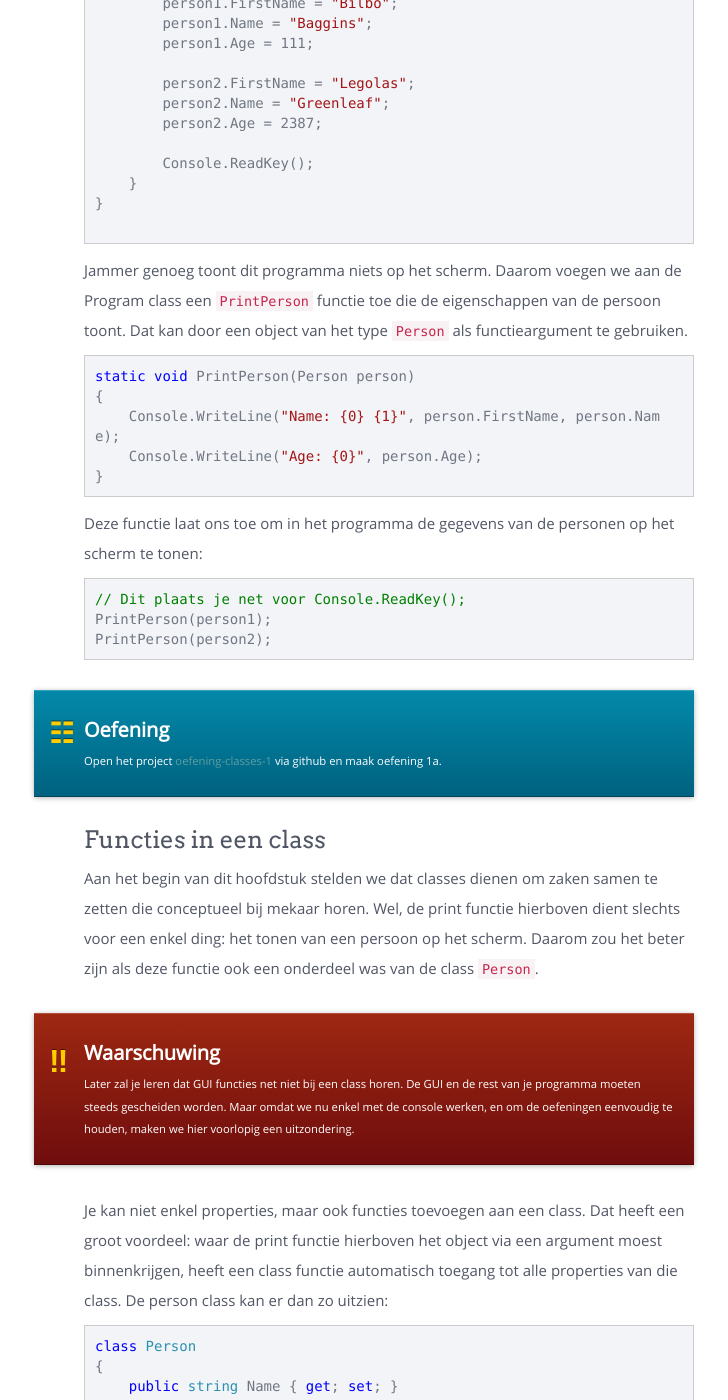
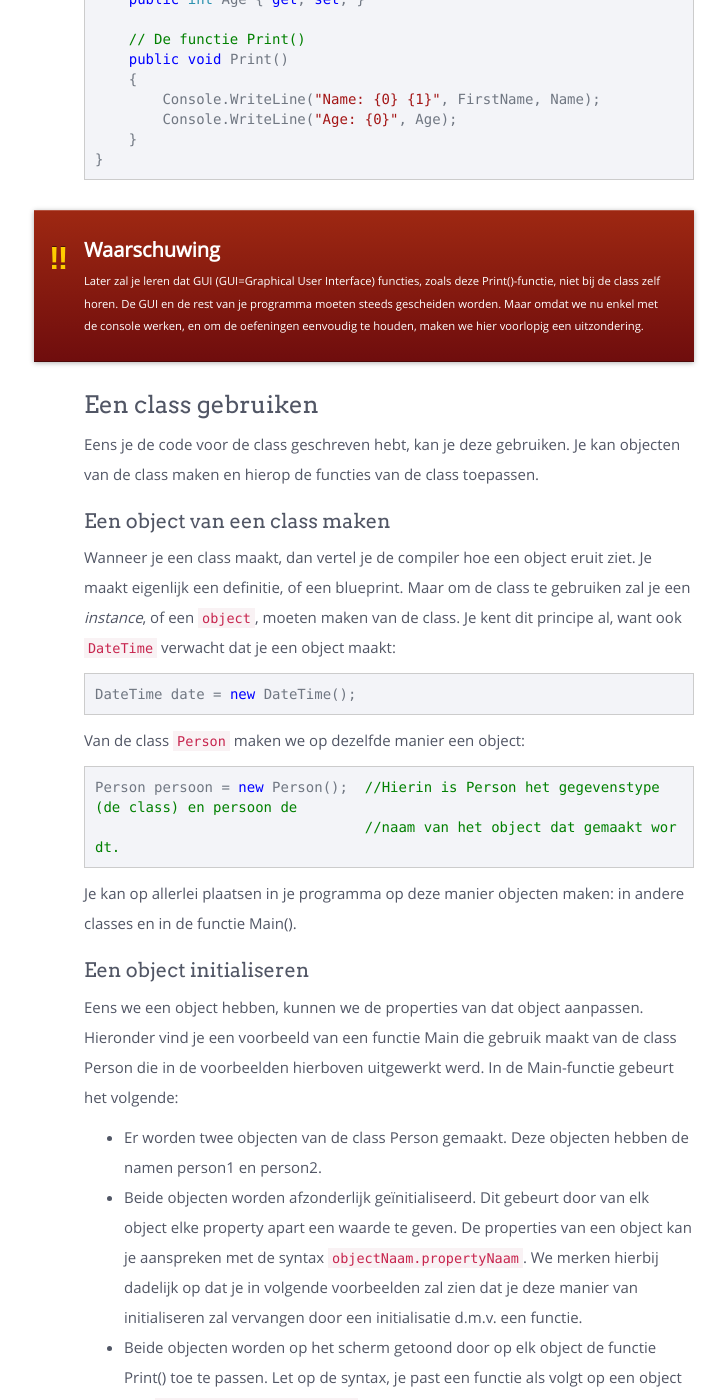
Before and after one commit to sma-it/sma-it.github.io, a Jekyll site: the page built from modules/advanced/_posts/2000-01-01-Class_Intro.md, in a window 1280 px wide and 1400 px high, scrolled down 2449 px. Shown: the whole window, without its empty margins (331-1059 px from the left). Built offline with Jekyll 4.4.1, drawn with Linux system fonts in a browser that asks for light colours; nearby versions of some CDN libraries; some of the changed text lies outside the part shown.

Commit message:
Reorganized content

````diff
--- a/modules/advanced/_posts/2000-01-01-Class_Intro.md
+++ b/modules/advanced/_posts/2000-01-01-Class_Intro.md
@@ -10,26 +10,31 @@
 
 ## Een class maken
 
+Bij het maken van een class zal je twee zaken aan de class toevoegen: properties en functies.
+
+### Properties toevoegen aan een class
+
 Tot hiertoe gebruikte je af en toe bestaande classes. Nu leer je hoe je zelf nieuwe classes maakt. Wanneer een programma groter wordt, dan is het bijna onmogelijk om het overzicht te bewaren zonder je eigen code in classes te plaatsen. Wanneer je bijvoorbeeld gegevens over personen moet verwerken in je programma, dan zou het logisch zijn dat je een class maakt waarin je gegevens over die persoon kan opslaan. De definitie van een class kan bijna overal, maar moet wel binnen een namespace zitten:
 
 ```csharp
 namespace MijnProgramma
 {
-    class Persoon
+    public class Persoon
     {
         // hier komt de inhoud van je class
     }
 }
 ```
 <div class="note protip">
-<p>Je kan een class samen met andere data in een bestand zetten. En bij oefeningen in deze cursus vragen we je dikwijls om dat te doen omdat dat eenvoudiger is om te verbeteren. Maar wanneer je aan een echt programma werkt dan zal je bijna altijd een bestand maken voor elke class, waarbij de bestandsnaam en de class naam dezelfde zijn.</p>
+<p>Je kan een class samen met andere data (bv. andere classes) in een bestand zetten. En bij oefeningen in deze cursus vragen we je dikwijls om dat te doen omdat dat eenvoudiger is om te verbeteren. Maar wanneer je aan een echt programma werkt dan zal je bijna altijd een bestand maken voor elke class, waarbij de bestandsnaam en de class naam dezelfde zijn.</p>
 </div>
 
 Met een lege class ben je natuurlijk niet veel. Als voorbeeld gaan we enkele properties toevoegen. Dit zijn de eigenschappen van een persoon die we willen onthouden. We starten met naam, voornaam en leeftijd. _(De namespace laten we vanaf nu achterwege om de voorbeelden kort te houden.)_
 
 ```csharp
-class Person
+public class Person
 {
+    // Properties
     public string Name { get; set; }
     public string FirstName { get; set; }
     public int Age { get; set; }
@@ -40,38 +45,89 @@
 * **public:** Hiermee geef je aan dat de property publiek is. Zonder _public_ zal je de waarde van een property niet kunnen raadplegen.
 * **type:** Het type van de property, zoals int, float of string. Maar je zal later zien dat dit ook een andere class kan zijn.
 * **naam:** De naam van de property zal je later gebruiken om de waarde op te vragen, net zoals je dat bij een gewone variabele doet.
-* **{ get; set; }** Hier komen we later op terug. Dit zorgt er voor dat je de waarde van de property kan opvragen EN wijzigen.
+* **{ get; set; }** Hier komen we in het volgende hoofdstuk over properties op terug. De vermelding van `get` EN `set` zorgt er voor dat je de waarde van de property kan opvragen EN wijzigen.
 
 <div class="note protip">
 <p>Visual Studio voorziet een handige shortcut voor het maken van properties. Typ `prop` en druk vervolgens twee maal op _tab_. De nodige code wordt automatisch aangevuld, en het woord `int` is geselecteerd. Typ nu het type en druk opnieuw twee maal op _tab_. Nu is de naam geselecteerd. Typ de naam en druk twee maal op enter. De cursor staat nu op de volgende regel, klaar voor de volgende property.</p>
 </div>
 
+### Functies in een class
+
+Een class kan naast properties ook functies bevatten. Deze functies kunnen gebruikt worden om acties op de objecten van de class uit te voeren. Als voorbeeld maken we een functie Print() die alle properties van een object van de class Person op het scherm toont.
+
+```csharp
+public class Person
+{
+    // Properties
+    public string Name { get; set; }
+    public string FirstName { get; set; }
+    public int Age { get; set; }
+
+    // De functie Print()
+    public void Print()
+    {
+        Console.WriteLine("Name: {0} {1}", FirstName, Name);
+        Console.WriteLine("Age: {0}", Age);
+    }
+}
+```
+<div class="note waarschuwing">
+<p>Later zal je leren dat GUI (GUI=Graphical User Interface) functies, zoals deze Print()-functie, niet bij de class zelf horen. De GUI en de rest van je programma moeten steeds gescheiden worden. Maar omdat we nu enkel met de console werken, en om de oefeningen eenvoudig te houden, maken we hier voorlopig een uitzondering.</p>
+</div>
+
 
 ## Een class gebruiken
 
-Wanneer je een `class` maakt, dan vertel je de compiler hoe een object eruit ziet. Je maakt eigenlijk een definitie, of een blueprint. Maar om de class te gebruiken zal je een _instance_, of een object, moeten maken van de class. Je kent dit principe al, want ook `DateTime` verwacht dat je een object maakt:
+Eens je de code voor de class geschreven hebt, kan je deze gebruiken. Je kan objecten van de class maken en hierop de functies van de class toepassen.
+
+### Een object van een class maken
+
+Wanneer je een class maakt, dan vertel je de compiler hoe een object eruit ziet. Je maakt eigenlijk een definitie, of een blueprint. Maar om de class te gebruiken zal je een _instance_, of een `object`, moeten maken van de class. Je kent dit principe al, want ook `DateTime` verwacht dat je een object maakt:
 
 ```csharp
 DateTime date = new DateTime();
 ```
 
-De class `Person` gebruiken doen we op dezelfde manier. Eens we een object hebben, kunnen we de properties van dat object aanpassen:
+Van de class `Person` maken we op dezelfde manier een object:
 
 ```csharp
-class Program
+Person persoon = new Person();  //Hierin is Person het gegevenstype (de class) en persoon de
+                                //naam van het object dat gemaakt wordt.
+```
+
+Je kan op allerlei plaatsen in je programma op deze manier objecten maken: in andere classes en in de functie Main().
+
+### Een object initialiseren
+
+Eens we een object hebben, kunnen we de properties van dat object aanpassen. Hieronder vind je een voorbeeld van een functie Main die gebruik maakt van de class Person die in de voorbeelden hierboven uitgewerkt werd.
+In de Main-functie gebeurt het volgende:
+* Er worden twee objecten van de class Person gemaakt. Deze objecten hebben de namen person1 en person2.
+* Beide objecten worden afzonderlijk geïnitialiseerd. Dit gebeurt door van elk object elke property apart een waarde te geven. De properties van een object kan je aanspreken met de syntax `objectNaam.propertyNaam`. We merken hierbij dadelijk op dat je in volgende voorbeelden zal zien dat je deze manier van initialiseren zal vervangen door een initialisatie d.m.v. een functie.
+* Beide objecten worden op het scherm getoond door op elk object de functie Print() toe te passen. Let op de syntax, je past een functie als volgt op een object toe: `objectNaam.FunctieNaam()`.
+
+```csharp
+public class Program
 {
     static void Main(string[] args)
     {
+        //Maken van de objecten person1 en person2
         Person person1 = new Person();
         Person person2 = new Person();
 
+        //Initialisatie object person1
         person1.FirstName = "Bilbo";
         person1.Name = "Baggins";
         person1.Age = 111;
 
+        //Initialisatie object person2
         person2.FirstName = "Legolas";
         person2.Name = "Greenleaf";
         person2.Age = 2387;
+
+        //De objecten person1 en person2 op het scherm tonen d.m.v.
+        //de functie Print() van de class Person
+        person1.Print();
+        person2.Print();
 
         Console.ReadKey();
     }
@@ -79,101 +135,61 @@
 
 ```
 
-Jammer genoeg toont dit programma niets op het scherm. Daarom voegen we aan de Program class een `PrintPerson` functie toe die de eigenschappen van de persoon toont. Dat kan door een object van het type `Person` als functieargument te gebruiken.
-
-```csharp
-static void PrintPerson(Person person)
-{
-    Console.WriteLine("Name: {0} {1}", person.FirstName, person.Name);
-    Console.WriteLine("Age: {0}", person.Age);
-}
-```
-
-Deze functie laat ons toe om in het programma de gegevens van de personen op het scherm te tonen:
-
-```csharp
-// Dit plaats je net voor Console.ReadKey();
-PrintPerson(person1);
-PrintPerson(person2);
-```
-
 <div class="note oefening">
-<p>Open het project <a href="https://github.com/sma-it/oefening-classes-1" target="_blank">oefening-classes-1</a> via github en maak oefening 1a.</p>
+<p>Open het project <a href="https://github.com/sma-it/oefening-classes-1" target="_blank">oefening-classes-1</a> via github en maak oefening 1a en 1b.</p>
 </div>
 
-## Functies in een class
 
-Aan het begin van dit hoofdstuk stelden we dat classes dienen om zaken samen te zetten die conceptueel bij mekaar horen. Wel, de print functie hierboven dient slechts voor een enkel ding: het tonen van een persoon op het scherm. Daarom zou het beter zijn als deze functie ook een onderdeel was van de class `Person`.
+## Een tweede voorbeeld: class Point
 
-<div class="note waarschuwing">
-<p>Later zal je leren dat GUI functies net niet bij een class horen. De GUI en de rest van je programma moeten steeds gescheiden worden. Maar omdat we nu enkel met de console werken, en om de oefeningen eenvoudig te houden, maken we hier voorlopig een uitzondering.</p>
-</div>
-
-Je kan niet enkel properties, maar ook functies toevoegen aan een class. Dat heeft een groot voordeel: waar de print functie hierboven het object via een argument moest binnenkrijgen, heeft een class functie automatisch toegang tot alle properties van die class. De person class kan er dan zo uitzien:
-
-```csharp
-class Person
-{
-    public string Name { get; set; }
-    public string FirstName { get; set; }
-    public int Age { get; set; }
-
-    public void Print()
-    {
-        Console.WriteLine("Name: {0} {1}", FirstName, Name);
-        Console.WriteLine("Age: {0}", Age);
-    }
-}
-```
-
-In het programma kunnen we nu de gegevens van een persoon printen door de `Print()` functie van de class te gebruiken:
-```csharp
-person1.Print();
-person2.Print();
-```
-
-<div class="note oefening">
-<p>Open het project <a href="https://github.com/sma-it/oefening-classes-1" target="_blank">oefening-classes-1</a> en maak oefening 1b.</p>
-</div>
-
-## Voorbeeld: class Point
-
-Je leert natuurlijk pas goed met classes werken wanneer je er vaak mee in aanraking komt. Het vorige voorbeeld was zeer concreet: je weet wat een persoon is en je kan er je wel wat eigenschappen bij voorstellen. Maar zo eenvoudig is het niet altijd. Dikwijls representeert een class iets wat meer abstract is. Zo bevat C# classes die een internetverbinding voorstellen, of een JSON bestand, een databaseverbinding, enzovoort.
+Je leert natuurlijk pas goed met classes werken wanneer je er vaak mee in aanraking komt. Het vorige voorbeeld was zeer concreet: je weet wat een persoon is en je kan er je wel wat eigenschappen bij voorstellen. Maar zo eenvoudig is het niet altijd. Dikwijls representeert een class iets wat meer abstract is. Zo bevat C# classes die een internetverbinding voorstellen, een databaseverbinding, enzovoort.
 
 In dit deel zie je een uitgewerkt voorbeeld van een class voor het werken met posities in 2D. De class heeft enkele properties, maar vooral veel functies die het werken met posities eenvoudiger maken. Geef zeker aandacht aan de verschillende manieren waarop functies met argumenten en resultaten kunnen werken.
 
 ```csharp
 class Point
 {
+    //Properties
     public float X { get; set; }
     public float Y { get; set; }
 
+    //Functies
+
+    //De functie Zero() initialiseert de properties X en Y beiden op 0f.
     public void Zero()
     {
         X = Y = 0f;
     }
 
-    /* Set-functies: Hieronder vind je 3 functies met de naam Set. Dit type functie wordt
-     * gebruikt om één of meerdere properties van een object een waarde te geven. In dit
-     * voorbeeld krijgen de properties X en Y beiden een waarde via de Set-functie.
-     */
+    /* Begin Set-functies:
+    */
+    // Hieronder vind je 3 functies met de naam Set. Dit type functie wordt
+    // gebruikt om één of meerdere properties van een object een waarde te geven via één of
+    // meerdere functieargumenten.
+    // In dit voorbeeld worden X en Y geïnitialiseerd a.h.v. de functieargument(en).
+
 
     // De drie Set functies kunnen dezelfde naam hebben omdat de
     // argumenten verschillend zijn. (function overloading)
+
+    // Set functie versie 1: X en Y krijgen dezelfde waarde via het argument value.
     public void Set(float value)
     {
         X = Y = value;
     }
 
+    // Set functie versie 2: X en Y krijgen elk een verschillende waarde.
+    // X krijgt de waarde van x en Y krijgt de waarde van y.
     public void Set(float x, float y)
     {
         X = x;
         Y = y;
     }
 
-    // Je kan als argument ook de class zelf gebruiken. Zo kan je
-    // een ander object van dezelfde class doorgeven. In dit geval
-    // maakt de functie dus een kopie.
+    // Je kan als argument ook een object van de class zelf gebruiken. Zo kan je
+    // een bestaand object kopiëren in een ander object.
+    // X wordt geïnitialiseerd op de X-property van het object other dat als functieargument
+    // meegegeven wordt. Y wordt geïnitialiseerd op de Y-property van dit object.
     public void Set(Point other)
     {
         X = other.X;
@@ -187,53 +203,92 @@
      * de properties wijzigingen en functies die andere functionaliteiten hebben.
      */
 
-    // Functies die de properties wijzigen.
+    // -> Functies die de properties wijzigen.
+
+    // Bij de properties X en Y wordt telkens dezelfde waarde geteld,
+    // nl. het functieargument value.
     public void Add(float value)
     {
         X += value;
         Y += value;
     }
 
+    // Bij de properties X en Y worden respectievelijk functieargument x
+    // en functieargument y opgeteld.
     public void Add(float x, float y)
     {
-        X += x; Y += y;
+        X += x;
+        Y += y;
     }
 
+    // Bij de properties X en Y worden respectievelijk de X-property en de Y-property
+    // van het object dat als functieargument meegegeven wordt, opgeteld.
     public void Add(Point other)
     {
-        X += other.X; Y += other.Y;
+        X += other.X;
+        Y += other.Y;
     }
 
-    // Functie die het gemiddelde van de X en Y-coördinaat berekent.
+    // -> Functie die het gemiddelde van de X en Y-coördinaat berekent.
     public float Average()
     {
         return (X + Y) / 2F;
     }
 
-    // Deze functie gebruikt de class Point als resultaat. In de
-    // functie wordt een nieuw punt gemaakt dat dan als resultaat
+    // -> Deze functie heeft de class Point als functieresultaat. In de
+    // functie wordt een nieuw tijdelijk punt gemaakt dat dan als functieresultaat
     // van de functie gebruikt wordt. Dit nieuwe punt heeft de omgekeerde
-    // coördinaten van het punt waarop de functie toegepast werd.
+    // coördinaten van het punt waarop de functie toegepast wordt.
     public Point Reversed()
     {
-        Point result = new Point();
-        result.X = Y; result.Y = X;
+        Point result = new Point(); // Het nieuwe tijdelijke Point-object wordt gemaakt.
+        result.X = Y;
+        result.Y = X;
         return result;
     }
 
-    // Deze functie berekent de afstand tussen 2 punten. De functie wordt toegepast op
+    // -> Deze functie berekent de afstand tussen 2 punten. De functie wordt toegepast op
     // het ene punt en het tweede punt wordt als argument meegegeven.
     // De afstand tussen 2 punten wordt berekend met de volgende wiskunde bewerking:
     // afstand = vierkantswortel(((x2-x1)^2 + (y2-y1)^2))
     public double Distance(Point other)
     {
-        return Math.Sqrt(
-            Math.Pow((other.X - X), 2) + Math.Pow((other.Y - Y), 2)
-        );
+        return Math.Sqrt(Math.Pow((other.X - X), 2) + Math.Pow((other.Y - Y), 2));
     }
 }
 ```
+In Main kunnen we deze class bijvoorbeeld als volgt gebruiken:
 
+```csharp
+public class Program
+{
+    static void Main(string[] args)
+    {
+        //Maken van de objecten point1, point2, point3 en point4
+        Point point1 = new Point();
+        Point point2 = new Point();
+        Point point3 = new Point();
+        Point point4 = new Point();
+
+        //Initialisatie object point1 d.m.v. Set-functie met 1 argument
+        point1.Set(3);
+
+        //Initialisatie object point2 d.m.v. Set-functie met 2 argumenten
+        point2.Set(10,16);
+
+        //Initialisatie van object point3 d.m.v. Set-functie met een Point-argument.
+        //We kopiëren hier point1 in point3.
+        point3.Set(point1);
+
+        //Initialisatie van object point4 d.m.v. Set-functie die een Point-object als
+        //returnwaarde geeft.
+        point4=point2.Reversed();
+
+        Console.ReadKey();
+    }
+}
+
+```
 <div class="note oefening">
 <p>Open het project <a href="https://github.com/sma-it/oefening-classes-1" target="_blank">oefening-classes-1</a> en maak de overige oefeningen.</p>
 </div>
--- a/modules/advanced/_posts/2000-01-02-Properties.md
+++ b/modules/advanced/_posts/2000-01-02-Properties.md
@@ -47,6 +47,9 @@
 ## De Mogelijkheden
 ### ReadWrite Properties
 Meestal zal je de waarde van een property willen lezen en kunnen aanpassen. Leestoegang geef je met `get`, schrijftoegang geef je met `set`. Er bestaat dan ook een shortcut voor dit soort properties, zoals uitgelegd in het vorige hoofdstuk. Het voorbeeld bovenaan dit hoofdstuk is een voorbeeld met _ReadWrite_ properties.
+
+### WriteOnly properties
+_WriteOnly_ properties laten we voorlopig even met rust, want die zal je voorlopig niet veel nodig hebben.
 
 ### ReadOnly Properties
 Soms is het niet de bedoeling dat je kan schrijven naar een property, maar enkel dat je de waarde kan lezen. Dan gebruik je enkel `get`. Maar dat gaat niet vanzelf. Stel je voor dat je een class hebt die een verbinding met het internet maakt. Je hebt een functie `Connect()`, maar hoe kan je nu op elk moment te weten komen of je nu wel of niet verbonden bent? Door een property te gebruiken!
@@ -142,41 +145,10 @@
 - Binnen de class, bijvoorbeeld in de functie `Connect()` kan je de interne variabele gebruiken.
 - In het programma (dit is buiten de class) zelf is enkel de property `Connected` bruikbaar.
 
-### WriteOnly Properties
-Heel soms heb je een property nodig waar je wel naar kan schrijven, maar niet lezen. In eenvoudige classes zal je dit niet snel tegenkomen, maar het kan wel. Als voorbeeld zullen we de class voor een internetverbinding aanpassen zodat die een wachtwoord nodig heeft. Om te voorkomen dat de niet oplettende GUI programmeur het ingegeven wachtwoord gewoon op het scherm toont, zullen we deze property _writeonly_ maken.
 
-```csharp
-public class Connection {
-    private bool connected = false;
-    public bool Connected { get => connected; }
-
-    private string password;
-    public string Password { set => password = value; }
-
-    public void Connect() {
-        if(TryToConnectToTheInternet(password) == true) {
-            connected = true;
-        } else {
-            connected = false;
-        }
-    }
-}
-
-public static void Program() {
-    var conn = new Connection();
-    conn.Password = "secret"; // de writeonly property krijgt een waarde
-    conn.Connect();
-    if(conn.Connected) {
-        // Omdat Password writeonly is werkt onderstaande code gelukkig niet!
-        Console.Writeline("You are connected with password: " + conn.Password);
-    }
-}
-```
-
-Zoals je ziet werkt dit bijna zoals een _readonly_ property. Maar waar komt de variabele `value` vandaan? We hebben die nergens gedeclareerd. Wel, die wordt altijd impliciet voorzien wanneer je `set` gebruikt. `value` bevat steeds de waarde die van buitenaf wordt doorgegeven.
 
 ## Wanneer gebruik je _ReadOnly_?
-_WriteOnly_ properties laten we voorlopig even met rust, want die zal je voorlopig niet veel nodig hebben. Maar over _readOnly_ properties zijn we nog niet uitgepraat. Er zijn verschillende scenario's denkbaar.
+Er zijn verschillende scenario's denkbaar.
 
 ### Preventie
 Soms is het echt niet de bedoeling om een variabele van buitenaf aan te passen. Dat zagen we al in het vorige voorbeeld: door `Connected` te wijzigen wist je niet meer of je nu wel of niet een verbinding had. Het is best mogelijk dat je programma crasht omdat je iets wil downloaden terwijl je eigenlijk geen verbinding hebt.
````
